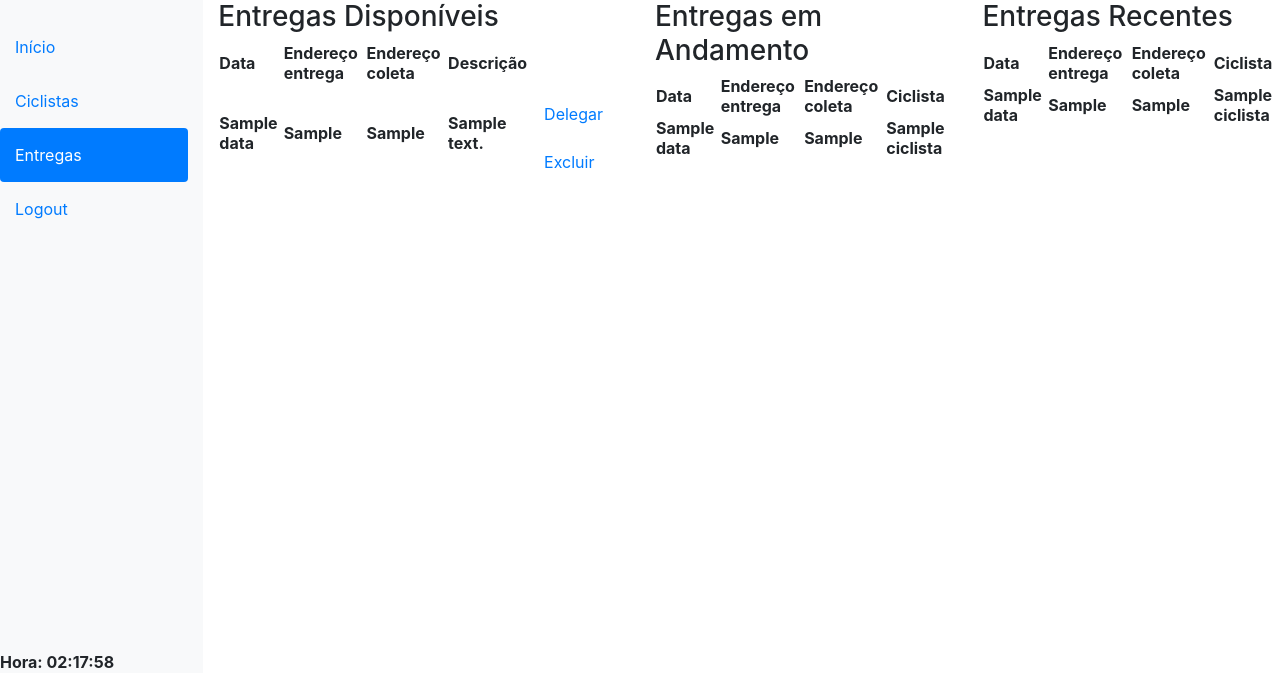
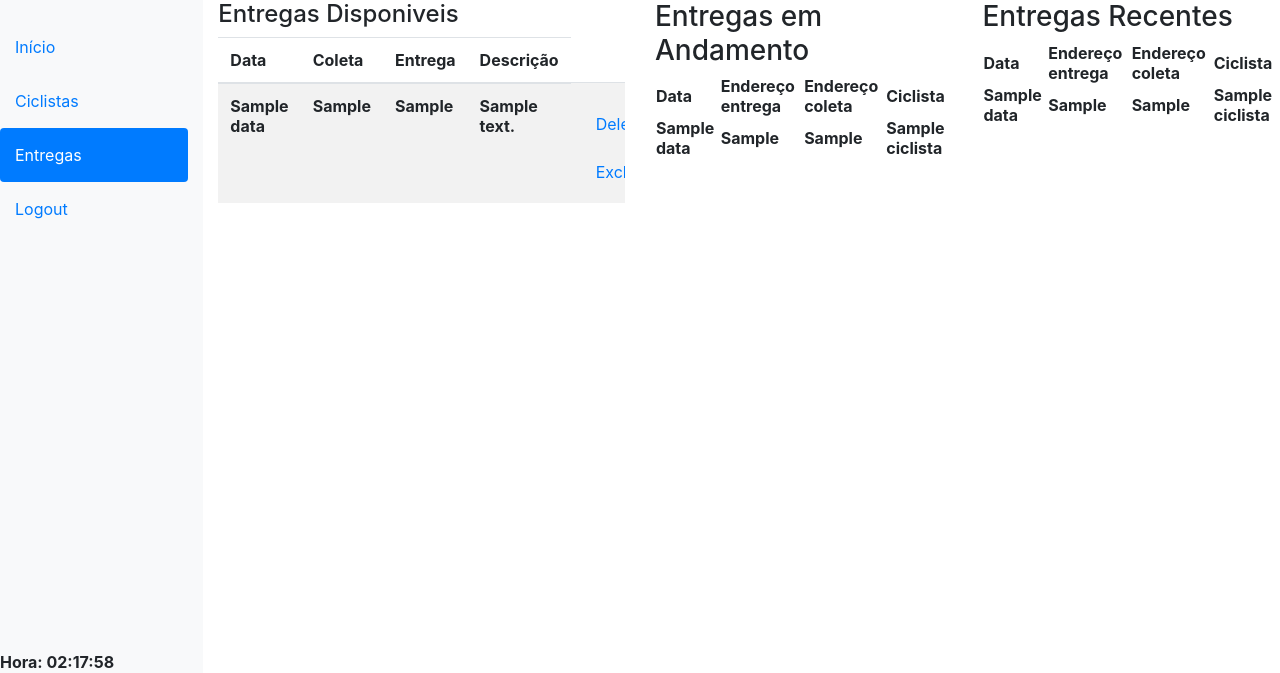
Before and after one commit to medinaalexandre/moBike, a Django app: template home/templates/home/entregas.html in a window 1280 px wide. Shown: the top 673 px of the page. Run offline with Django 3.2, Linux system fonts and the light colour scheme; the template is opened without the code that fills it: most values are stand-ins (such as "Sample title", 1, 10 or a date in 2020); lists and menus that the app fills with data are empty; some libraries are stand-ins or nearby versions.

Commit message:
delega entrega alterado

```diff
--- a/home/templates/home/entregas.html
+++ b/home/templates/home/entregas.html
@@ -29,20 +29,31 @@
             </div>
           </div>
           <div class="col-md-4">
-              <h3>Entregas Disponíveis</h3>
-              <table>
-                    <tr><th>Data</th><th>Endereço entrega</th><th> Endereço coleta</th><th>Descrição</th><th></th></tr>
-                    {% for ed in entregasDisponiveis %}
-                    <tr><th>{{ed.data}}</th><th>{{ ed.end_coleta }}</th><th> {{ed.end_entrega}}</th><th>{{ed.desc}}</th><th><a href="{% url 'delega_entregaativa' pk=ed.id %}" class="btn">Delegar</a><a href="{% url 'deleta_entregaativa' pk=ed.id %}" class="btn">Excluir</a></th></tr>
+              <h4>Entregas Disponiveis</h4>
+              <div class="table-responsive">
+              <table class="table table-striped">
+                  <thead>
+                    <tr>
+                      <th scope="col">Data</th>
+                      <th scope="col">Coleta</th>
+                      <th scope="col">Entrega</th>
+                      <th scope="col">Descrição</th>
+                    </tr>
+                  </thead>
+                  <tbody>
+                  {% for ed in entregasDisponiveis %}
+                    <tr><th><p style="bold:none;">{{ed.data}}<p></p></th><th>{{ ed.end_coleta }}</th><th> {{ed.end_entrega}}</th><th>{{ed.desc}}</th><th><a href="{% url 'delega_entregaativa' pk=ed.id %}" class="btn">Delegar</a><a href="{% url 'deleta_entregaativa' pk=ed.id %}" class="btn">Excluir</a></th></tr>
                     {% endfor %}
-              </table>
+                  </tbody>
+                </table>
+              </div>
           </div>
         <div class="col-md-3">
             <h3>Entregas em Andamento</h3>
                 <table>
                         <tr><th>Data</th><th>Endereço entrega</th><th> Endereço coleta</th><th>Ciclista</th></tr>
                         {% for ed in entregasEmAndamento %}
-                        <tr><th>{{ed.data}}</th><th>{{ ed.end_coleta }}</th><th> {{ed.end_entrega}}</th><th>{{ed.ciclista}}</th></tr>
+                            <tr><th>{{ed.data}}</th><th>{{ ed.end_coleta }}</th><th> {{ed.end_entrega}}</th><th>{{ed.ciclista}}</th></tr>
                         {% endfor %}
                   </table>
         </div>
--- a/home/views.py
+++ b/home/views.py
@@ -69,7 +69,7 @@ def listaCiclistas(request):
 class EntregaAtivaDelegaView(UpdateView):
     template_name = "home/delegarentrega.html"
     model = EntregaAtiva
-    fields = '__all__'
+    fields = ('ciclista','status',)
     context_object_name = 'entregaativa'
     success_url = reverse_lazy("entregas")
 
```
